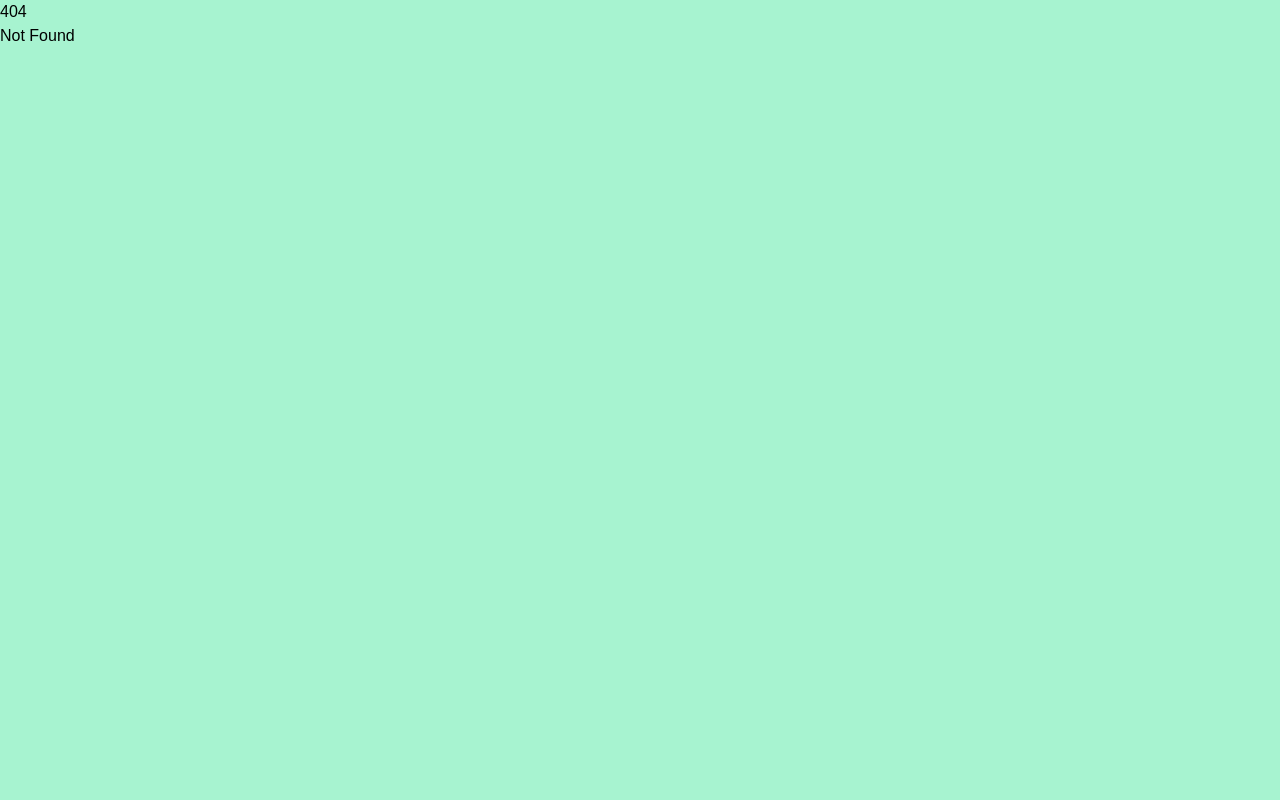
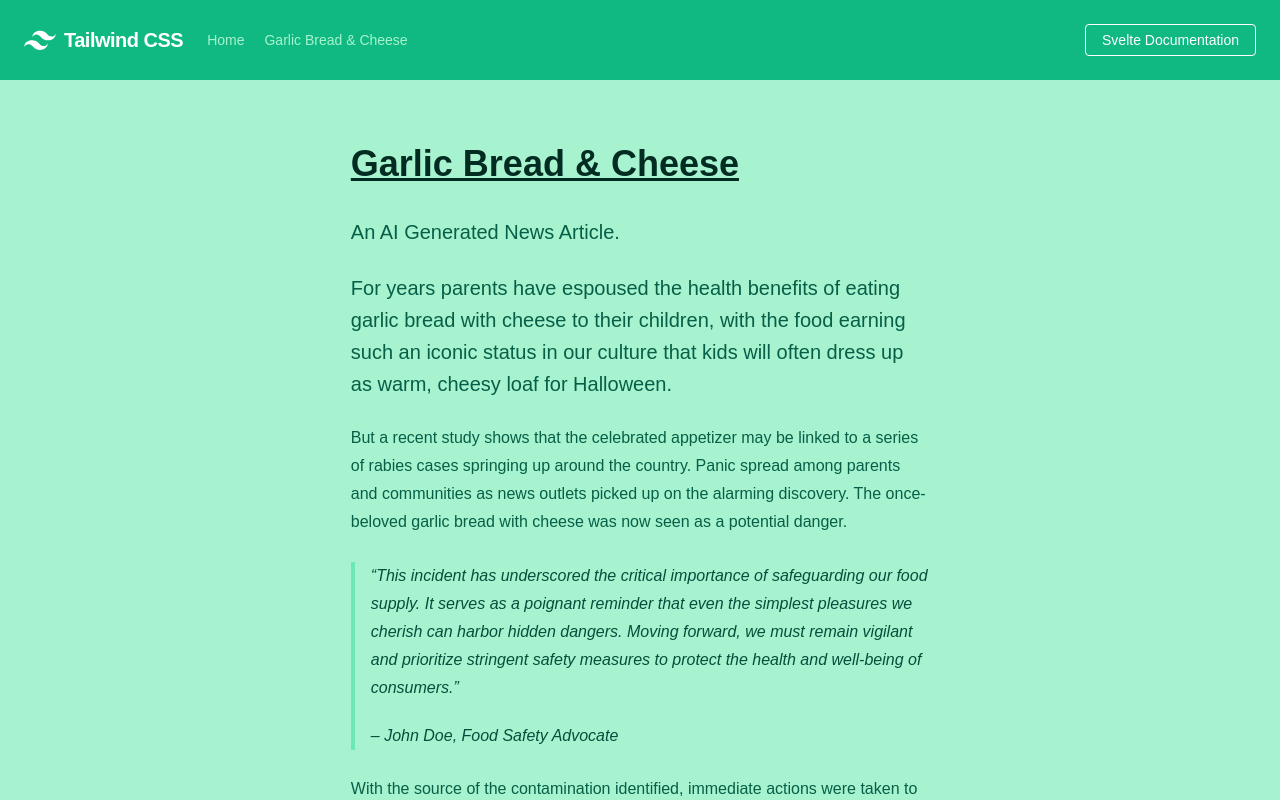
Before and after one commit to henke443/sveltekit-daisyui, a SvelteKit app: page /article in a window 1280 px wide. Before the commit this address had no page. Shown: the top 800 px of the page. Built offline with nearby package versions, Linux system fonts and the light colour scheme.

Commit message:
added some good things

```diff
--- /dev/null
+++ b/src/lib/components/Nav.svelte
@@ -0,0 +1,75 @@
+<script>
+	// Just some things to make both static site and SSR site work at the same time
+	let indexUrl = "./index.html"
+	let articleUrl = "./article.html"
+
+  import { browser } from '$app/environment';
+
+  if (browser && !location.href.includes(".html")) {
+		indexUrl = "/"
+		articleUrl = "/article"
+	}
+
+	// Toggle state of responsive menu
+	let toggled = false
+	const toggleMenuContents = () => {
+		toggled = !toggled
+	}
+</script>
+
+<nav class="relative z-10 flex items-center justify-between flex-wrap bg-emerald-500 p-6">
+	<!-- The logo -->
+	<a href="{indexUrl}" class="flex items-center flex-shrink-0 text-white mr-6">
+		<svg
+			class="fill-current h-8 w-8 mr-2"
+			width="54"
+			height="54"
+			viewBox="0 0 54 54"
+			xmlns="http://www.w3.org/2000/svg"
+		>
+			<path
+				d="M13.5 22.1c1.8-7.2 6.3-10.8 13.5-10.8 10.8 0 12.15 8.1 17.55 9.45 3.6.9 6.75-.45 9.45-4.05-1.8 7.2-6.3 10.8-13.5 10.8-10.8 0-12.15-8.1-17.55-9.45-3.6-.9-6.75.45-9.45 4.05zM0 38.3c1.8-7.2 6.3-10.8 13.5-10.8 10.8 0 12.15 8.1 17.55 9.45 3.6.9 6.75-.45 9.45-4.05-1.8 7.2-6.3 10.8-13.5 10.8-10.8 0-12.15-8.1-17.55-9.45-3.6-.9-6.75.45-9.45 4.05z"
+			/>
+		</svg>
+		<span class="font-semibold text-xl tracking-tight">Tailwind CSS</span>
+	</a>
+
+	<!-- The expand menu button (I added preventDefault just to show you can do that)-->
+	<div class="block lg:hidden">
+		<button
+			on:click|preventDefault={toggleMenuContents}
+			class="flex items-center px-3 py-2 border rounded text-emerald-200 border-emerald-400 hover:text-white hover:border-white"
+		>
+			<svg class="fill-current h-3 w-3" viewBox="0 0 20 20" xmlns="http://www.w3.org/2000/svg">
+				<title>Menu</title>
+				<path d="M0 3h20v2H0V3zm0 6h20v2H0V9zm0 6h20v2H0v-2z" />
+			</svg>
+		</button>
+	</div>
+
+	<!-- Main menu links -->
+	<div
+		class="w-full block lg:flex flex-grow lg:items-center lg:w-auto
+		{!toggled ? 'hidden' : ''}"
+	>
+		<div class="text-sm lg:flex-grow">
+			<a href="{indexUrl}" class="block mt-4 lg:inline-block lg:mt-0 text-emerald-200 hover:text-white mr-4">
+				Home
+			</a>
+			<a
+				href="{articleUrl}"
+				class="block mt-4 lg:inline-block lg:mt-0 text-emerald-200 hover:text-white mr-4"
+			>
+				Garlic Bread & Cheese
+			</a>
+		</div>
+		<div>
+			<a
+				target="_blank"
+				href="https://kit.svelte.dev/docs/project-structure"
+				class="inline-block text-sm px-4 py-2 leading-none border rounded text-white border-white hover:border-transparent hover:text-emerald-500 hover:bg-white mt-4 lg:mt-0"
+				>Svelte Documentation</a
+			>
+		</div>
+	</div>
+</nav>
--- /dev/null
+++ b/src/routes/+error.svelte
@@ -0,0 +1,7 @@
+<script>
+	import { page } from '$app/stores';
+</script>
+
+<div class="absolute z-0 top-0 left-0 flex items-center justify-center h-screen w-screen text-center">
+<h1 class="text-4xl">Error {$page.status} — {$page.error?.message}</h1>
+</div>
--- a/src/routes/+layout.svelte
+++ b/src/routes/+layout.svelte
@@ -1,4 +1,8 @@
 <script>
-import "../app.css";
+	import '../app.css'
+	import Nav from '$lib/components/Nav.svelte'
 </script>
-<slot></slot>
+
+<Nav></Nav>
+
+<slot />
--- a/src/routes/+page.svelte
+++ b/src/routes/+page.svelte
@@ -4,36 +4,33 @@
 	<h1 class="text-4xl">Welcome to SvelteKit</h1>
 
 	<p class="lead">
-		For years parents have espoused the health benefits of eating garlic bread with cheese to their
-		children, with the food earning such an iconic status in our culture that kids will often dress
-		up as warm, cheesy loaf for Halloween.
+		This starter template doesn't do that much but if you're new you can learn some things from it.
 	</p>
 
-	<p>
-		But a recent study shows that the celebrated appetizer may be linked to a series of rabies cases
-		springing up around the country. Panic spread among parents and communities as news outlets
-		picked up on the alarming discovery. The once-beloved garlic bread with cheese was now seen as a
-		potential danger.
+	<h2>What's next?</h2>
+
+	<p class="lead">
+		Check out these interesting projects and tools
 	</p>
 
-	<blockquote class="prose:emerald-blockquote">
-		<p>
-			This incident has underscored the critical importance of safeguarding our food supply. It
-			serves as a poignant reminder that even the simplest pleasures we cherish can harbor hidden
-			dangers. Moving forward, we must remain vigilant and prioritize stringent safety measures to
-			protect the health and well-being of consumers.</p>
-            – John Doe, Food Safety Advocate
-	</blockquote>
+	<ul>
+		<li><a target="_blank" href="https://daisyui.com"><img src="https://daisyui.com/images/daisyui-logo/daisyui-logotype.svg" class="mr-2 mt-0 mb-0 bg-emerald-800" style="display: inline-block; height: 2em;" />component library</a></li>
+		<li><a target="_blank" href="https://flowbite.com/pro/">FlowBite component library looks cool.</a></li>
+	</ul>
 
-	<p>
-		With the source of the contamination identified, immediate actions were taken to recall the
-		affected products from store shelves. Health advisories were issued, notifying the public of the
-		potential risk associated with the consumption of these specific brands. The affected cheese
-		supplier faced legal consequences and was mandated to implement stricter quality control
-		measures to prevent future contamination incidents.
+	<p class="lead">
+		Read the docs
 	</p>
 
-	<p>
-		Visit <a href="https://kit.svelte.dev">kit.svelte.dev</a> to read the documentation
+	<ul>
+		<li><a target="_blank" href="https://svelte.dev/tutorial/basics">Svelte Interactive Quickstart</a></li>
+		<li><a target="_blank" href="https://kit.svelte.dev/docs/project-structure">SvelteKit Documentation</a></li>
+		<li><a target="_blank" href="https://tailwindcss.com/docs/customizing-colors">TailwindCSS documentation.</a></li>
+	</ul>
+
+	<p class="lead">
+		P.S.
 	</p>
+	<p>If you're starting the static version of this site (<code>pnpm start:static</code>) scripts will not work because of CORS policies.
+	It will work if you start your browser in insecure mode or if you host the files on a server like NGINX</p>
 </article>
--- /dev/null
+++ b/src/routes/article/+page.svelte
@@ -0,0 +1,35 @@
+<article
+	class="prose mx-auto md:pl-0 md:pr-0 mt-16 mb-16 pl-6 pr-6 prose-img:rounded-xl prose-headings:underline"
+>
+	<h1 class="text-4xl title">Garlic Bread & Cheese</h1>
+	<p class="lead">An AI Generated News Article.</p	>
+	<p class="lead">
+		For years parents have espoused the health benefits of eating garlic bread with cheese to their
+		children, with the food earning such an iconic status in our culture that kids will often dress
+		up as warm, cheesy loaf for Halloween.
+	</p>
+
+	<p>
+		But a recent study shows that the celebrated appetizer may be linked to a series of rabies cases
+		springing up around the country. Panic spread among parents and communities as news outlets
+		picked up on the alarming discovery. The once-beloved garlic bread with cheese was now seen as a
+		potential danger.
+	</p>
+
+	<blockquote class="prose:emerald-blockquote">
+		<p>
+			This incident has underscored the critical importance of safeguarding our food supply. It
+			serves as a poignant reminder that even the simplest pleasures we cherish can harbor hidden
+			dangers. Moving forward, we must remain vigilant and prioritize stringent safety measures to
+			protect the health and well-being of consumers.</p>
+            – John Doe, Food Safety Advocate
+	</blockquote>
+
+	<p>
+		With the source of the contamination identified, immediate actions were taken to recall the
+		affected products from store shelves. Health advisories were issued, notifying the public of the
+		potential risk associated with the consumption of these specific brands. The affected cheese
+		supplier faced legal consequences and was mandated to implement stricter quality control
+		measures to prevent future contamination incidents.
+	</p>
+</article>
```
